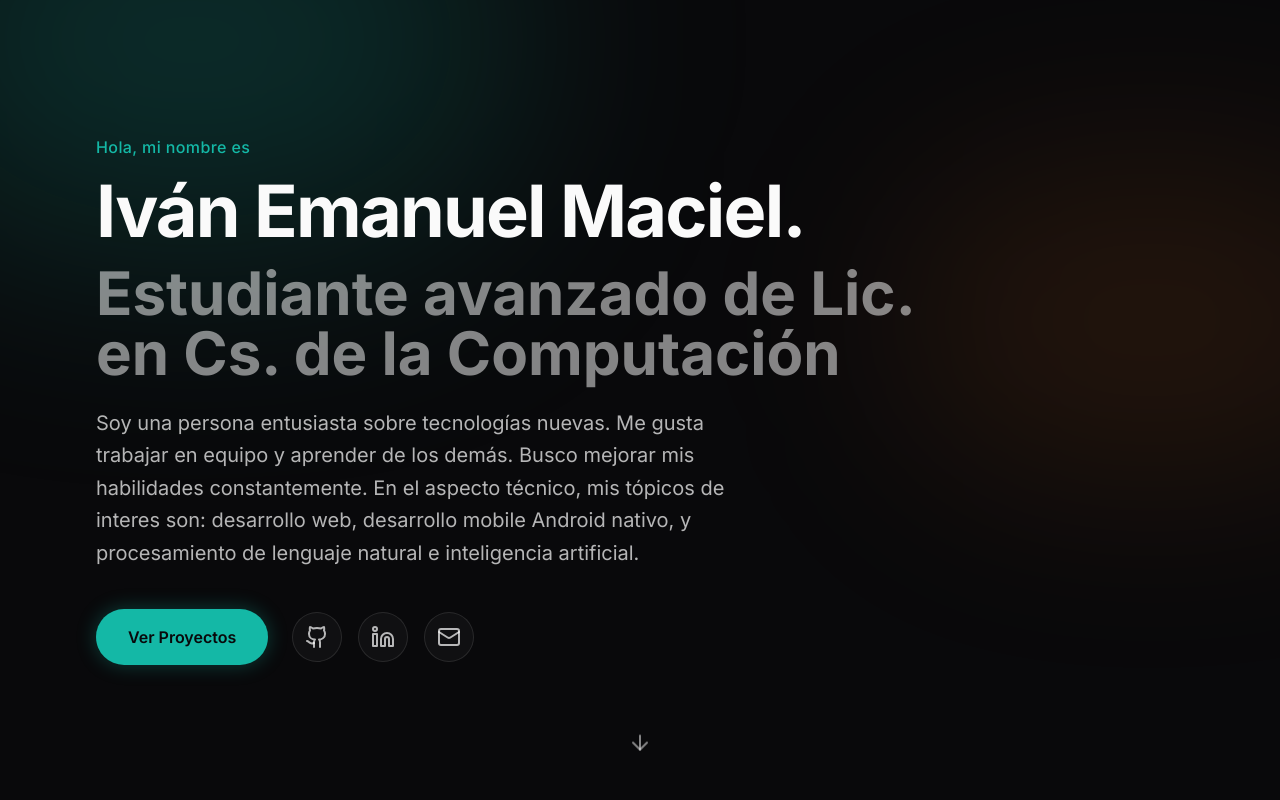
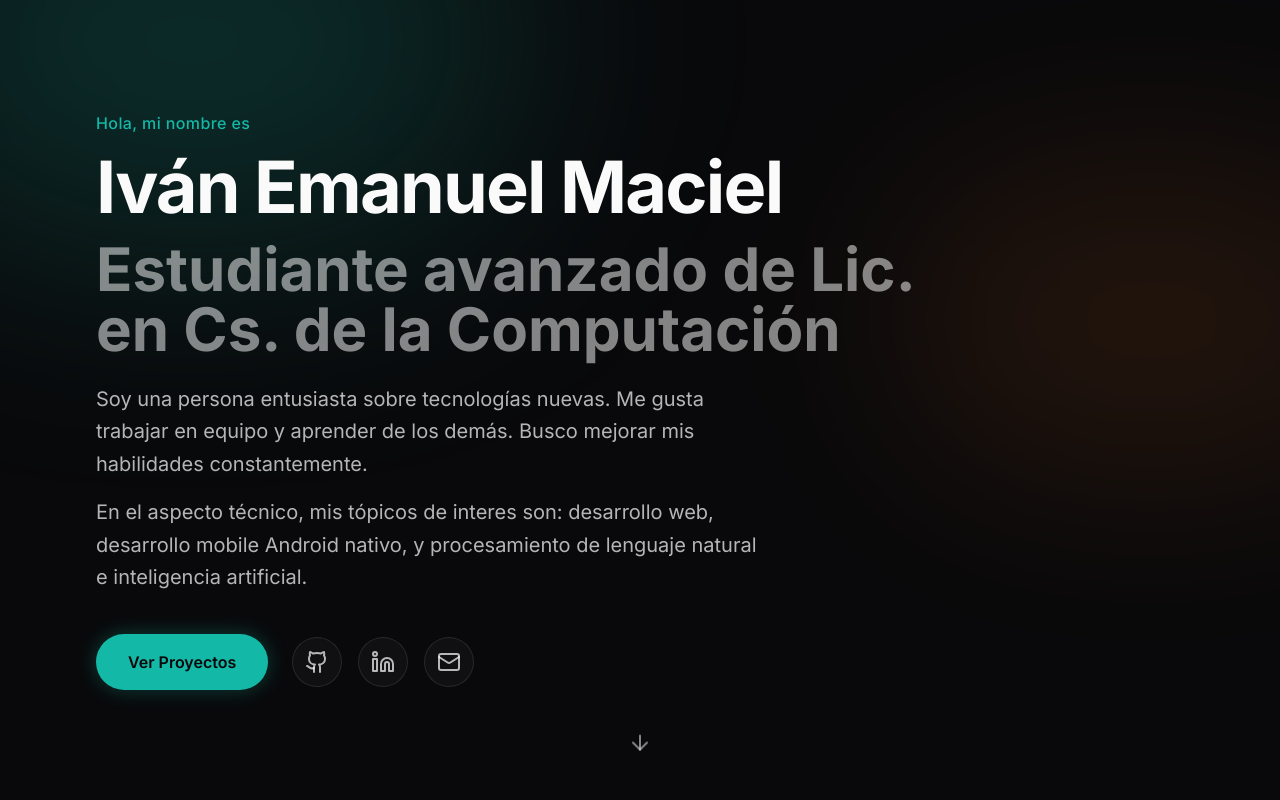
Before and after one commit to ivanmacieldxz/portfolio, a Next.js app: page / in a window 1280 px wide. Shown: the top 800 px of the page. Built offline with nearby package versions, Linux system fonts and the light colour scheme.

Commit message:
feat: convert bio to array for multi-paragraph support in hero section

```diff
--- a/src/app/layout.tsx
+++ b/src/app/layout.tsx
@@ -10,7 +10,7 @@ const inter = Inter({
 
 export const metadata: Metadata = {
   title: `${portfolioData.personalInfo.name} | ${portfolioData.personalInfo.title}`,
-  description: portfolioData.personalInfo.bio,
+  description: portfolioData.personalInfo.bio.join(' '),
 };
 
 export default function RootLayout({
--- a/src/components/sections/Hero.tsx
+++ b/src/components/sections/Hero.tsx
@@ -9,7 +9,7 @@ export function Hero() {
   const { name, title, bio, github, linkedin, email } = portfolioData.personalInfo;
 
   return (
-    <section className="min-h-screen flex flex-col justify-center relative px-6 md:px-12 lg:px-24">
+    <section className="min-h-screen flex flex-col justify-center relative p-6 md:p-0 md:px-6 md:px-12 lg:px-24">
       <div className="absolute inset-0 overflow-hidden pointer-events-none">
         <div className="absolute -top-[20%] -left-[10%] w-[50%] h-[50%] rounded-full bg-primary/20 blur-[120px]" />
         <div className="absolute top-[20%] -right-[10%] w-[40%] h-[40%] rounded-full bg-secondary/10 blur-[100px]" />
@@ -32,7 +32,7 @@ export function Hero() {
           transition={{ duration: 0.5, delay: 0.1 }}
         >
           <h1 className="text-5xl md:text-7xl font-bold font-sans tracking-tight mb-4">
-            {name}.
+            {name}
           </h1>
         </motion.div>
 
@@ -46,14 +46,16 @@ export function Hero() {
           </h2>
         </motion.div>
 
-        <motion.p
+        <motion.div
           initial={{ opacity: 0, y: 20 }}
           animate={{ opacity: 1, y: 0 }}
           transition={{ duration: 0.5, delay: 0.3 }}
-          className="text-lg md:text-xl text-white/70 max-w-2xl mb-10 leading-relaxed"
+          className="text-lg md:text-xl text-white/70 max-w-2xl mb-10 leading-relaxed flex flex-col gap-4"
         >
-          {bio}
-        </motion.p>
+          {bio.map((paragraph, index) => (
+            <p key={index}>{paragraph}</p>
+          ))}
+        </motion.div>
 
         <motion.div
           initial={{ opacity: 0, y: 20 }}
--- a/src/data/portfolio.ts
+++ b/src/data/portfolio.ts
@@ -18,7 +18,7 @@ export interface SkillCategory {
 export interface PersonalInfo {
   name: string;
   title: string;
-  bio: string;
+  bio: string[];
   github: string;
   linkedin: string;
   email: string;
@@ -48,7 +48,10 @@ export const portfolioData: PortfolioData = {
   personalInfo: {
     name: "Iván Emanuel Maciel",
     title: "Estudiante avanzado de Lic. en Cs. de la Computación",
-    bio: "Soy una persona entusiasta sobre tecnologías nuevas. Me gusta trabajar en equipo y aprender de los demás. Busco mejorar mis habilidades constantemente. En el aspecto técnico, mis tópicos de interes son: desarrollo web, desarrollo mobile Android nativo, y procesamiento de lenguaje natural e inteligencia artificial.",
+    bio: [
+      "Soy una persona entusiasta sobre tecnologías nuevas. Me gusta trabajar en equipo y aprender de los demás. Busco mejorar mis habilidades constantemente.",
+      "En el aspecto técnico, mis tópicos de interes son: desarrollo web, desarrollo mobile Android nativo, y procesamiento de lenguaje natural e inteligencia artificial."
+    ],
     github: "https://github.com/ivanmacieldxz",
     linkedin: "https://www.linkedin.com/in/iv%C3%A1n-maciel-344a543b2/",
     email: "ivanemanuelmaciel@gmail.com",
```
